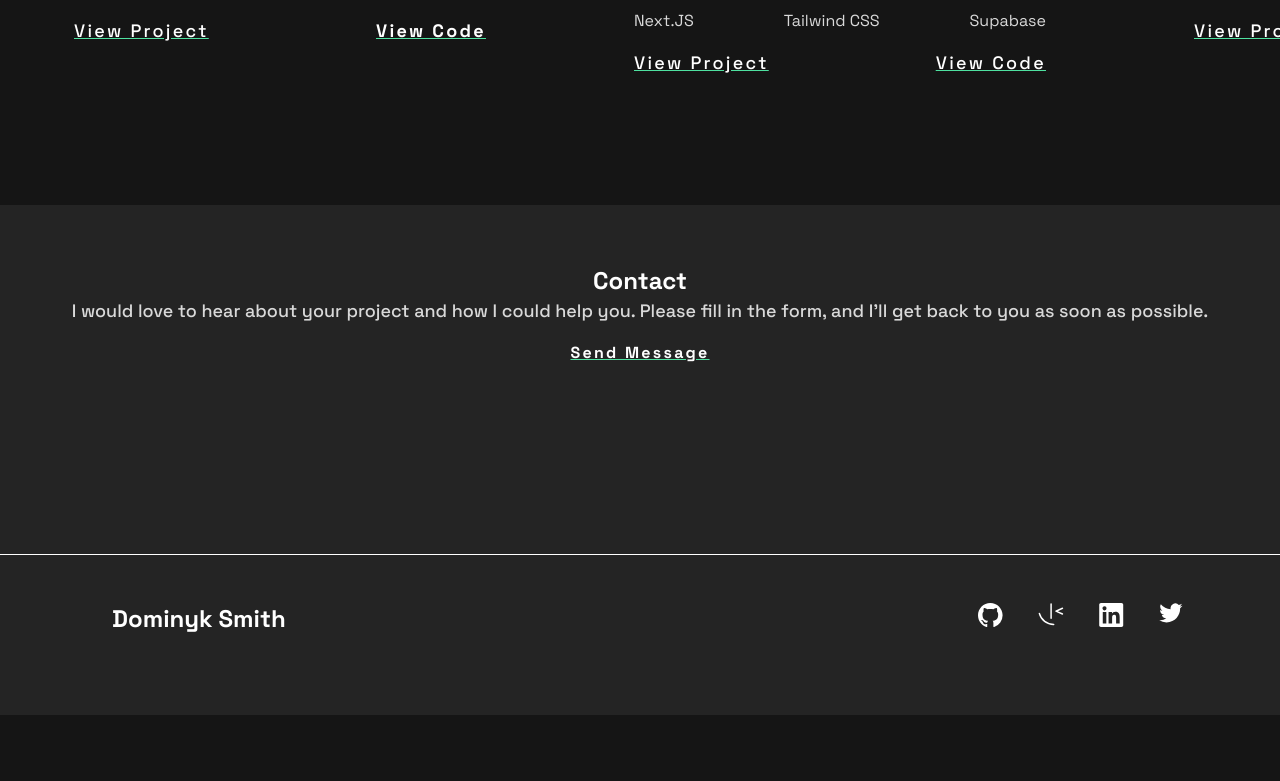
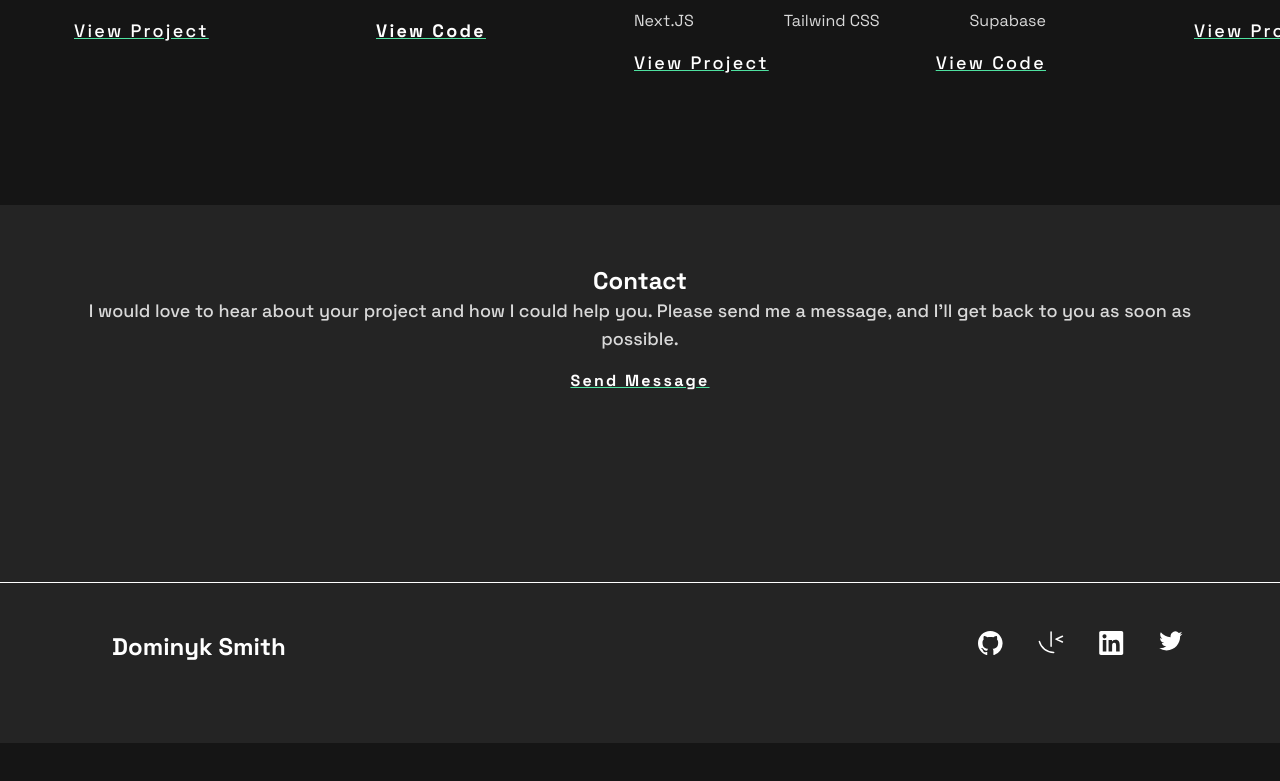
Before and after one commit to DominykMcNamara/portfolio, a React (Create React App) app: page / in a window 1280 px wide. Shown: the part 1800-2581 px from the top of the page. Built offline with nearby package versions, Linux system fonts and the light colour scheme.

Commit message:
edit typo

```diff
--- a/src/components/Contact.jsx
+++ b/src/components/Contact.jsx
@@ -6,7 +6,7 @@ export const Contact = () => {
       <h3 className="text-primary-white ">Contact</h3>
       <p className="text-primary-gray mb-[1rem] md:mx-[3rem]">
         I would love to hear about your project and how I could help you. Please
-        fill in the form, and I'll get back to you as soon as possible.
+        send me a message, and I'll get back to you as soon as possible.
       </p>
 
       <a
```
